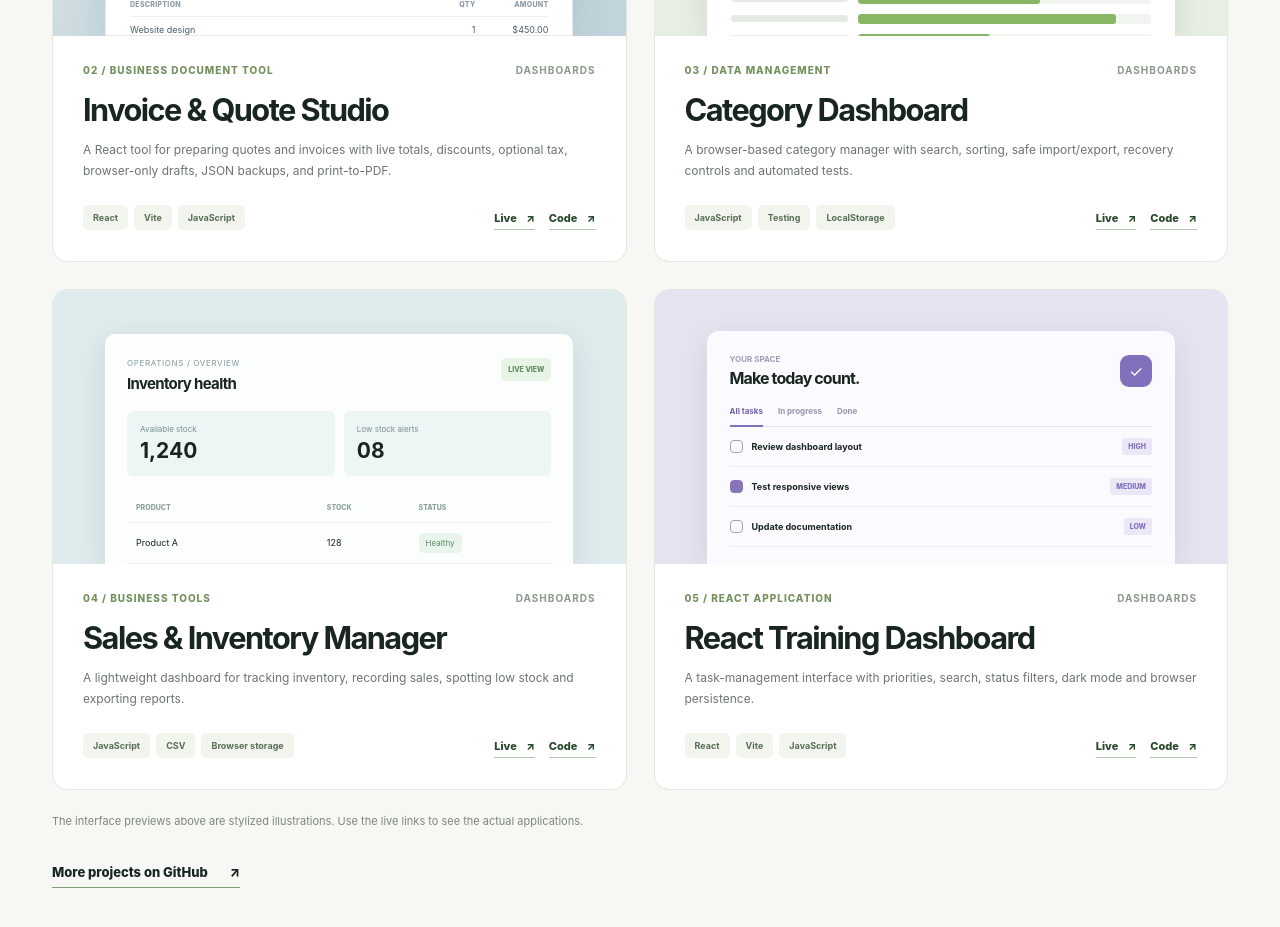
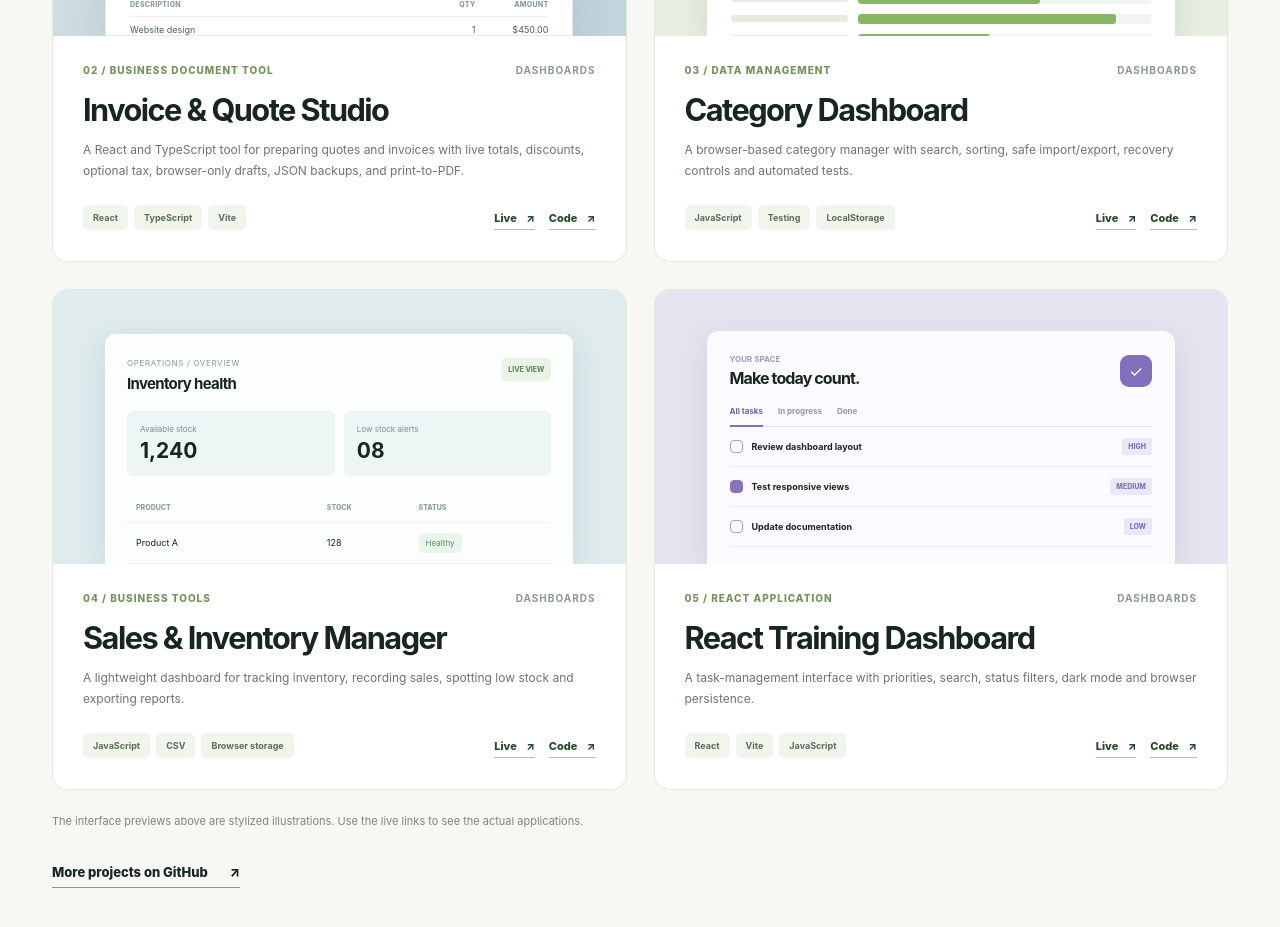
Before and after one commit to givi588/givi-portfolio, a React (Vite) app: page / in a window 1280 px wide. Shown: the part 1860-2787 px from the top of the page. Built offline with nearby package versions, Linux system fonts and the light colour scheme.

Commit message:
docs: showcase TypeScript upgrade of Invoice Studio
* docs: reflect TypeScript in invoice project card

* docs: link TypeScript version and learning walkthrough

```diff
--- a/src/siteData.js
+++ b/src/siteData.js
@@ -19,8 +19,8 @@ export const projects = [
     title: 'Invoice & Quote Studio',
     category: 'Dashboards',
     label: 'Business document tool',
-    summary: 'A React tool for preparing quotes and invoices with live totals, discounts, optional tax, browser-only drafts, JSON backups, and print-to-PDF.',
-    stack: ['React', 'Vite', 'JavaScript'],
+    summary: 'A React and TypeScript tool for preparing quotes and invoices with live totals, discounts, optional tax, browser-only drafts, JSON backups, and print-to-PDF.',
+    stack: ['React', 'TypeScript', 'Vite'],
     demo: 'https://givi588.github.io/invoice-quote-studio/',
     code: 'https://github.com/givi588/invoice-quote-studio',
     art: 'invoice',
```
Also changed, not shown: 1 other file (tests, documents, lock files or other folders).
